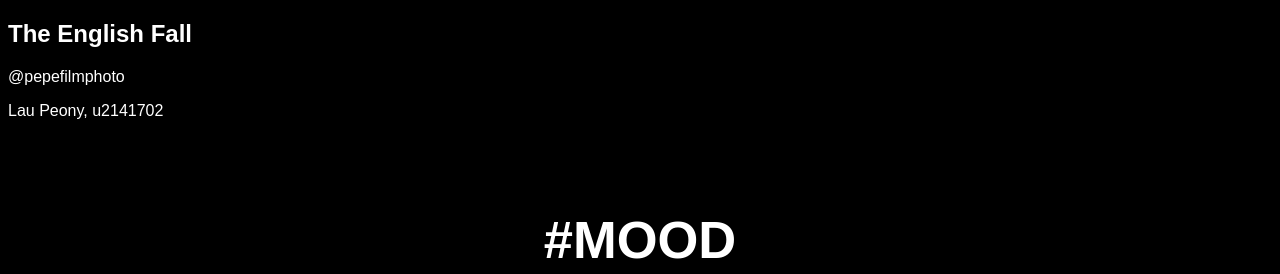
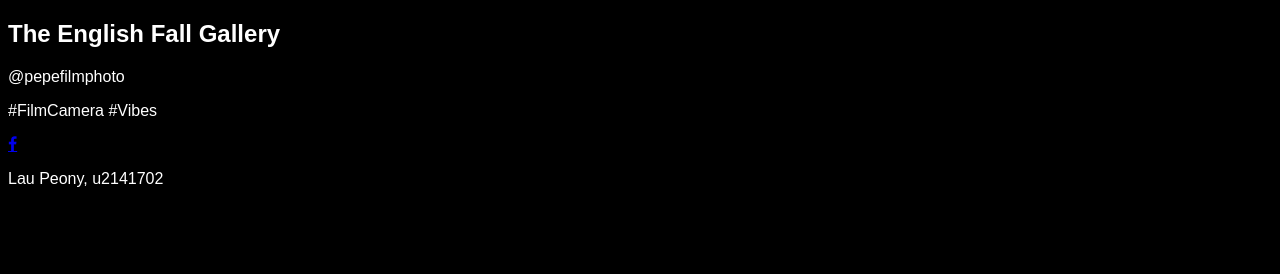
Before and after one commit to peonylaucw/IMA_2141702_LAUPeony, a plain HTML site: page index.html in a window 1280 px wide. Shown: the top 274 px of the page. Drawn offline with Linux system fonts and the light colour scheme.

Commit message:
Update index.html

```diff
--- a/index.html
+++ b/index.html
@@ -8,8 +8,12 @@
 </head>
 <body>
 
-<h2>The English Fall</h2>
+<h2>The English Fall Gallery</h2>
 <p>@pepefilmphoto</p>
+<p>#FilmCamera #Vibes</p>
+</p><link rel="stylesheet" href="https://cdnjs.cloudflare.com/ajax/libs/font-awesome/4.7.0/css/font-awesome.min.css">
+<a href="#" class="fa fa-facebook"></a></p>
+<p>
 <p>Lau Peony, u2141702</p>
 
 <div class="header">
@@ -34,4 +38,5 @@
 <div class="column" style="background-color:#000000;"><img src="1612-28.jpg" alt="1612-28.jpg" width= "1140" height="689" ></div>
 </div>
 
+
 </html>
```
